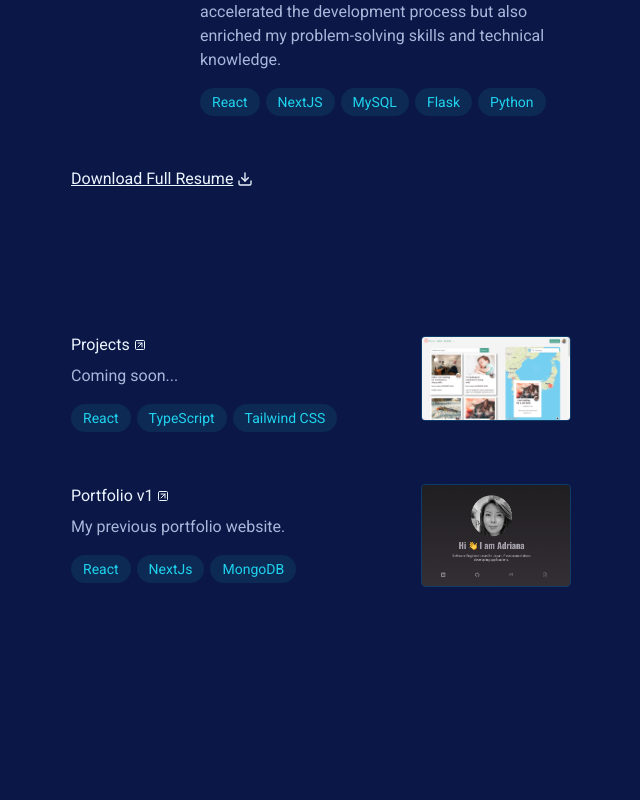
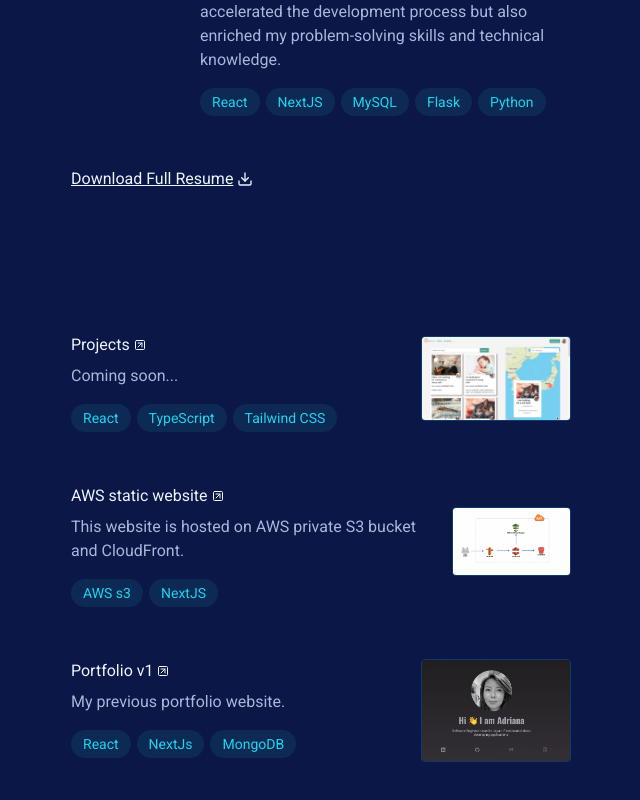
Before and after one commit to Adrianaito/portfolio-2024, a Next.js app: page / in a window 1280 px wide. Shown: the part 2024-2824 px from the top of the page, without its empty margins (613-1253 px from the left). Built offline with nearby package versions, Linux system fonts and the light colour scheme; a web font is replaced by a local one.

Commit message:
feat: add aws static website to projects

```diff
--- a/src/data/projects.ts
+++ b/src/data/projects.ts
@@ -7,6 +7,15 @@ export const projects = [
     thumbnail: "/napBuddies/search.png",
   },
   {
+    name: "AWS static website",
+    description: [
+      "This website is hosted on AWS private S3 bucket and CloudFront.",
+    ],
+    techStack: ["AWS s3", "NextJS"],
+    link: "https://adriana-ito.link/",
+    thumbnail: "/AWS/static.png",
+  },
+  {
     name: "Portfolio v1",
     description: ["My previous portfolio website."],
     techStack: ["React", "NextJs", "MongoDB"],
```
Also changed, not shown: public/AWS/static.png (added), src/app/opengraph-image.jpg (renamed from src/app/opengraph-image.png).
